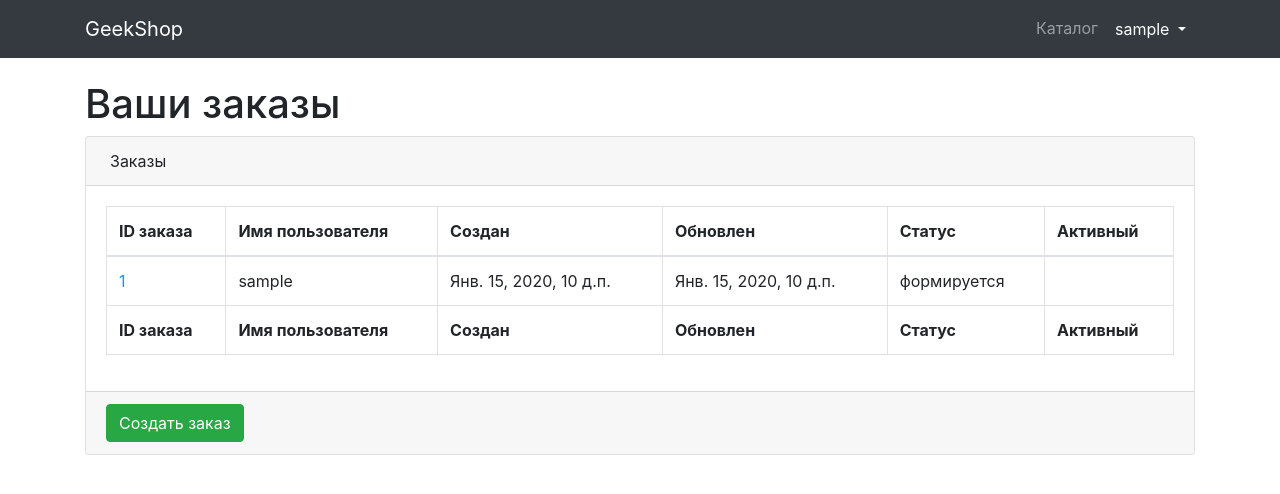
After one commit to AlexKovyazin/geekshop, a Django app: page /orders/orders/ in a window 1280 px wide. The commit adds this page. Shown: the top 494 px of the page. Run offline with Django 3.2, Linux system fonts and the light colour scheme; a user stored in the database is signed in; tables that the repository leaves empty hold one stand-in row (values such as "Sample post"); parts of the project's set-up code (start-up, migrations or seed data) failed here and were passed over; some libraries are stand-ins or nearby versions.

Commit message:
added display of the list of orders

```diff
--- /dev/null
+++ b/orders/templates/orders/user-order-list.html
@@ -0,0 +1,68 @@
+{% extends 'products/base.html' %}
+{% load static %}
+
+{% block css %}
+    <link href="{% static 'css/profile.css' %}" rel="stylesheet">
+{% endblock %}
+
+{% block content %}
+    <div class="container">
+        <h1 class="mt-4">Ваши заказы</h1>
+        <div class="card mb-4">
+            <div class="card-header">
+                <i class="fas fa-table mr-1"></i>
+                Заказы
+            </div>
+            <div class="card-body">
+                <div class="table-responsive">
+                    <table class="table table-bordered" id="dataTable" width="100%" cellspacing="0">
+                        <thead>
+                        <tr>
+                            <th>ID заказа</th>
+                            <th>Имя пользователя</th>
+                            <th>Создан</th>
+                            <th>Обновлен</th>
+                            <th>Статус</th>
+                            <th>Активный</th>
+                        </tr>
+                        </thead>
+                        <tfoot>
+                        <tr>
+                            <th>ID заказа</th>
+                            <th>Имя пользователя</th>
+                            <th>Создан</th>
+                            <th>Обновлен</th>
+                            <th>Статус</th>
+                            <th>Активный</th>
+                        </tr>
+                        </tfoot>
+                        <tbody>
+                        {% for order in order_list %}
+                            <tr>
+                                <td><a href="{#% url 'orders:update_order' order.id %#}"
+                                       style="color: dodgerblue">{{ order.id }}</a></td>
+                                <td>{{ order.user }}</td>
+                                <td>{{ order.created }}</td>
+                                <td>{{ order.updated }}</td>
+                                <td>{{ order.get_status_display }}</td>
+
+                                {% if order.is_active %}
+                                    <td class="text-center"><i class="fas fa-check-circle"></i></td>
+                                {% else %}
+                                    <td class="text-center"><i class="fas fa-times-circle"></i></td>
+                                {% endif %}
+                            </tr>
+                        {% endfor %}
+
+                        </tbody>
+                    </table>
+                </div>
+            </div>
+            <div class="card-footer">
+                <a href="{#% url 'orders:CreateOrder' %#}">
+                    <button class="btn btn-success">Создать заказ</button>
+                </a>
+            </div>
+        </div>
+    </div>
+{% endblock %}
--- a/orders/urls.py
+++ b/orders/urls.py
@@ -1,12 +1,14 @@
-from django.contrib import admin
-from django.urls import path, include
+from django.urls import path
 from geekshop import settings
 from django.conf.urls.static import static
+
+from orders.views import OrdersList, AdminOrdersList
 
 app_name = 'orders'
 
 urlpatterns = [
-
+    path('orders/', OrdersList.as_view(), name='OrdersList'),
+    path('admin/orders', AdminOrdersList.as_view(), name='AdminOrdersList'),
 ]
 
 if settings.DEBUG:
--- a/orders/views.py
+++ b/orders/views.py
@@ -1,3 +1,19 @@
 from django.shortcuts import render
+from django.views.generic import ListView
 
-# Create your views here.
+from orders.models import Order
+
+
+class OrdersList(ListView):
+    model = Order
+    extra_context = {'title': 'GeekShop - Заказы'}
+    template_name = 'orders/user-order-list.html'
+
+    def get_queryset(self):
+        return Order.objects.filter(user=self.request.user)
+
+
+class AdminOrdersList(ListView):
+    model = Order
+    extra_context = {'title': 'Админ-панель - Заказы'}
+    template_name = 'orders/admin-order-list.html'
--- a/products/templates/products/base.html
+++ b/products/templates/products/base.html
@@ -75,7 +75,7 @@
                                 </li>
                             {% endif %}
                             <li>
-                                <a class="dropdown-item" href="#">
+                                <a class="dropdown-item" href="{% url 'orders:OrdersList' %}">
                                     {#                                    <i class="bi bi-truck"></i>#}
                                     <svg xmlns="http://www.w3.org/2000/svg" width="16" height="16" fill="currentColor"
                                          class="bi bi-truck" viewBox="0 0 16 16">
```
